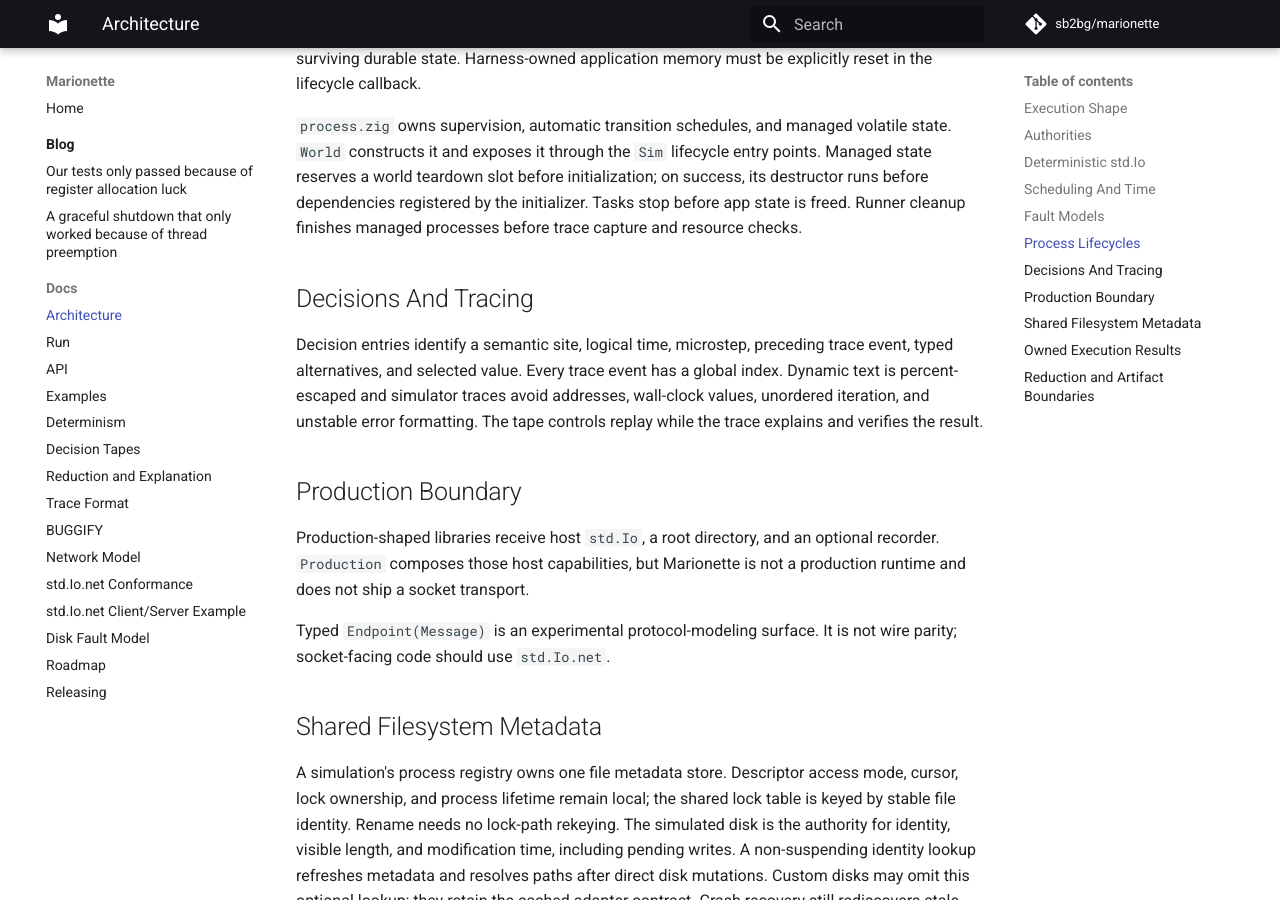
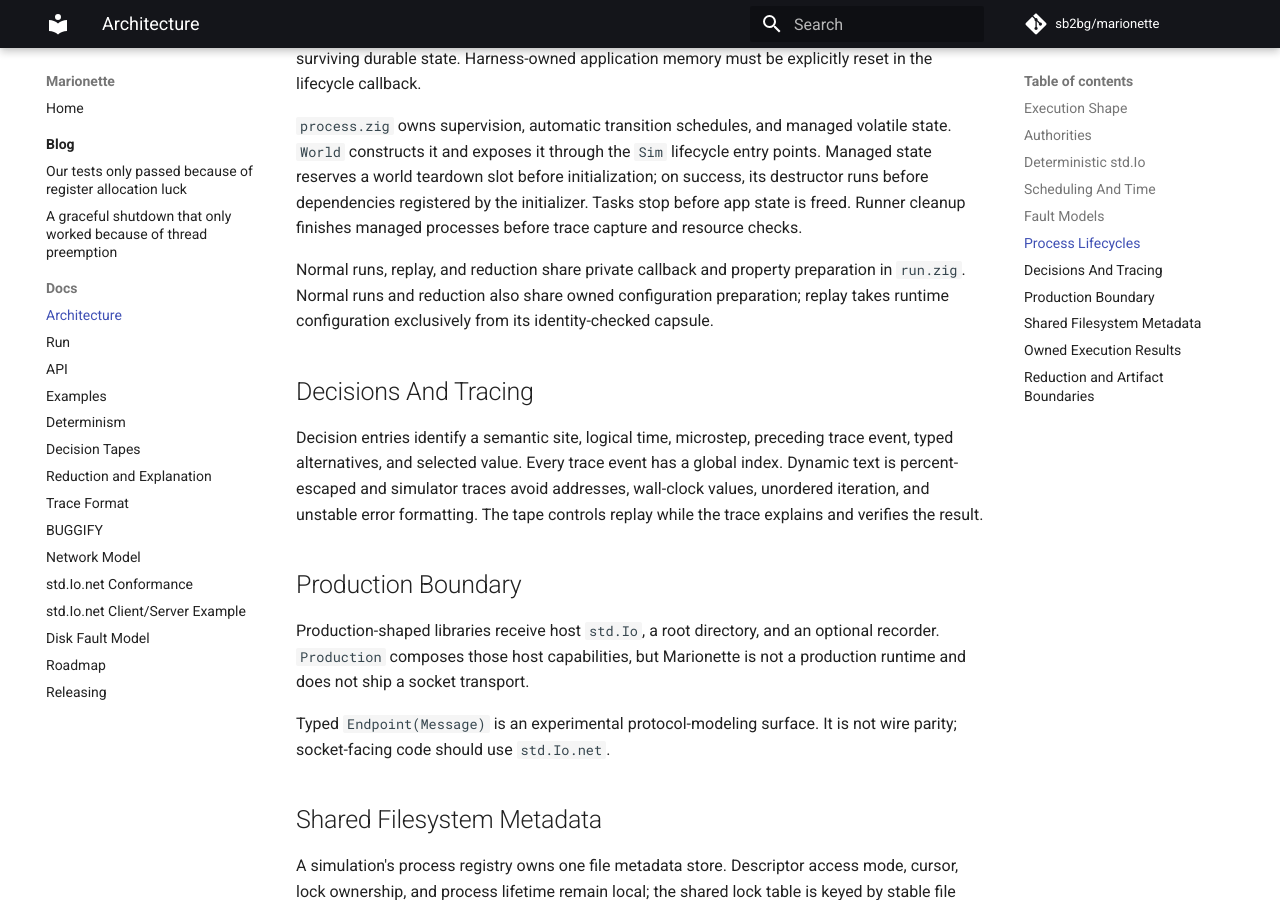
Before and after one commit to sb2bg/marionette, an MkDocs documentation site: the page built from docs/architecture.md, in a window 1280 px wide and 900 px high, scrolled down 1765 px. Built offline with MkDocs 1.6.1 and Material for MkDocs 9.7.7, drawn with Linux system fonts in a browser that asks for light colours; comment, search, counter and statistics services are not loaded.

Commit message:
Share runner preparation across runs, replay, and reduction
A private PreparedHarness derives the app type, callbacks, and validated
property checks once for all three entry points, and normal runs and
reduction candidates share one configuration path. Cover the reduction
entry point's rejection of invalid check IDs.

```diff
--- a/docs/architecture.md
+++ b/docs/architecture.md
@@ -81,6 +81,10 @@ on success, its destructor runs before dependencies registered by the initialize
 Tasks stop before app state is freed. Runner cleanup finishes managed processes
 before trace capture and resource checks.
 
+Normal runs, replay, and reduction share private callback and property preparation
+in `run.zig`. Normal runs and reduction also share owned configuration preparation;
+replay takes runtime configuration exclusively from its identity-checked capsule.
+
 ## Decisions And Tracing
 
 Decision entries identify a semantic site, logical time, microstep, preceding
```
Also changed, not shown: 2 other files.
